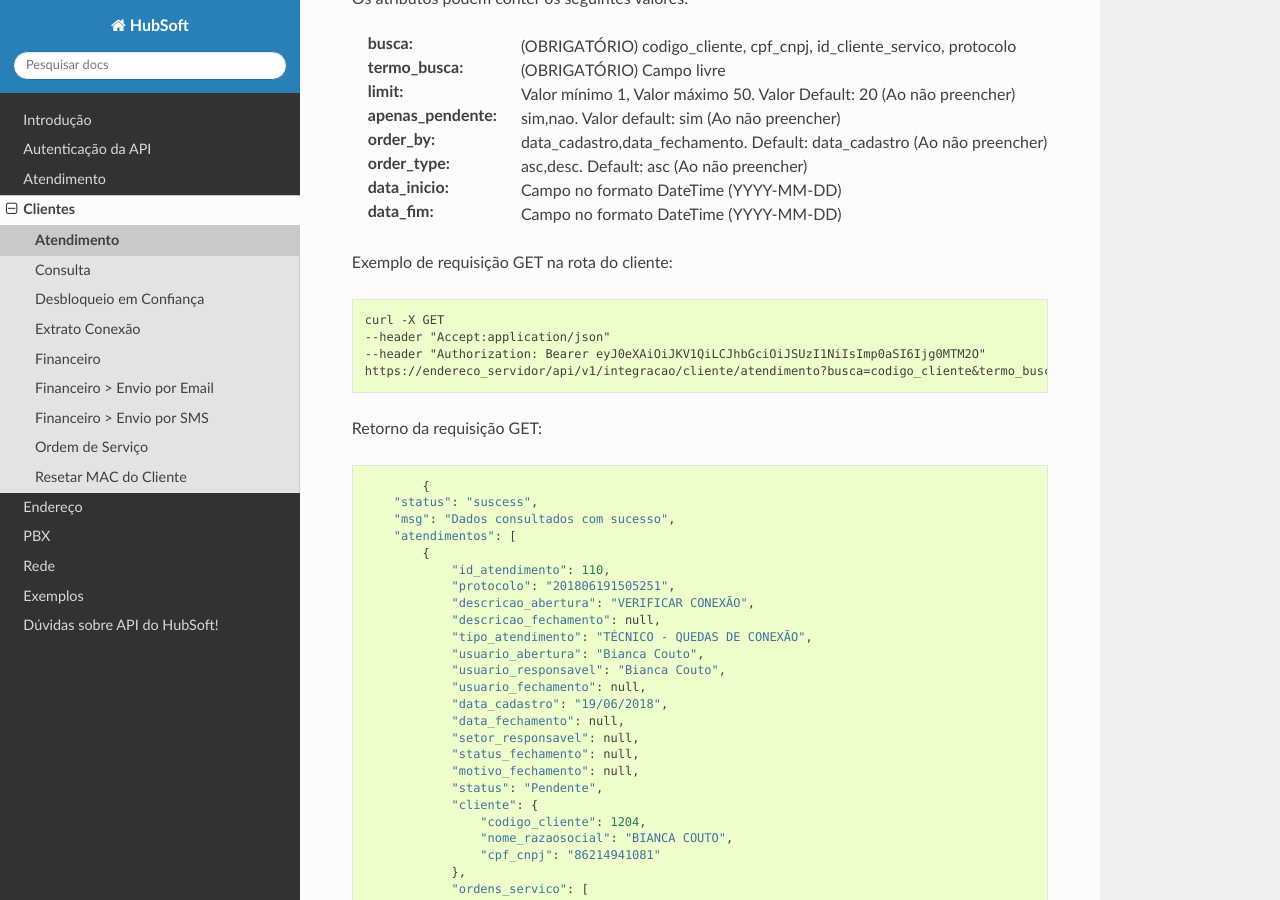
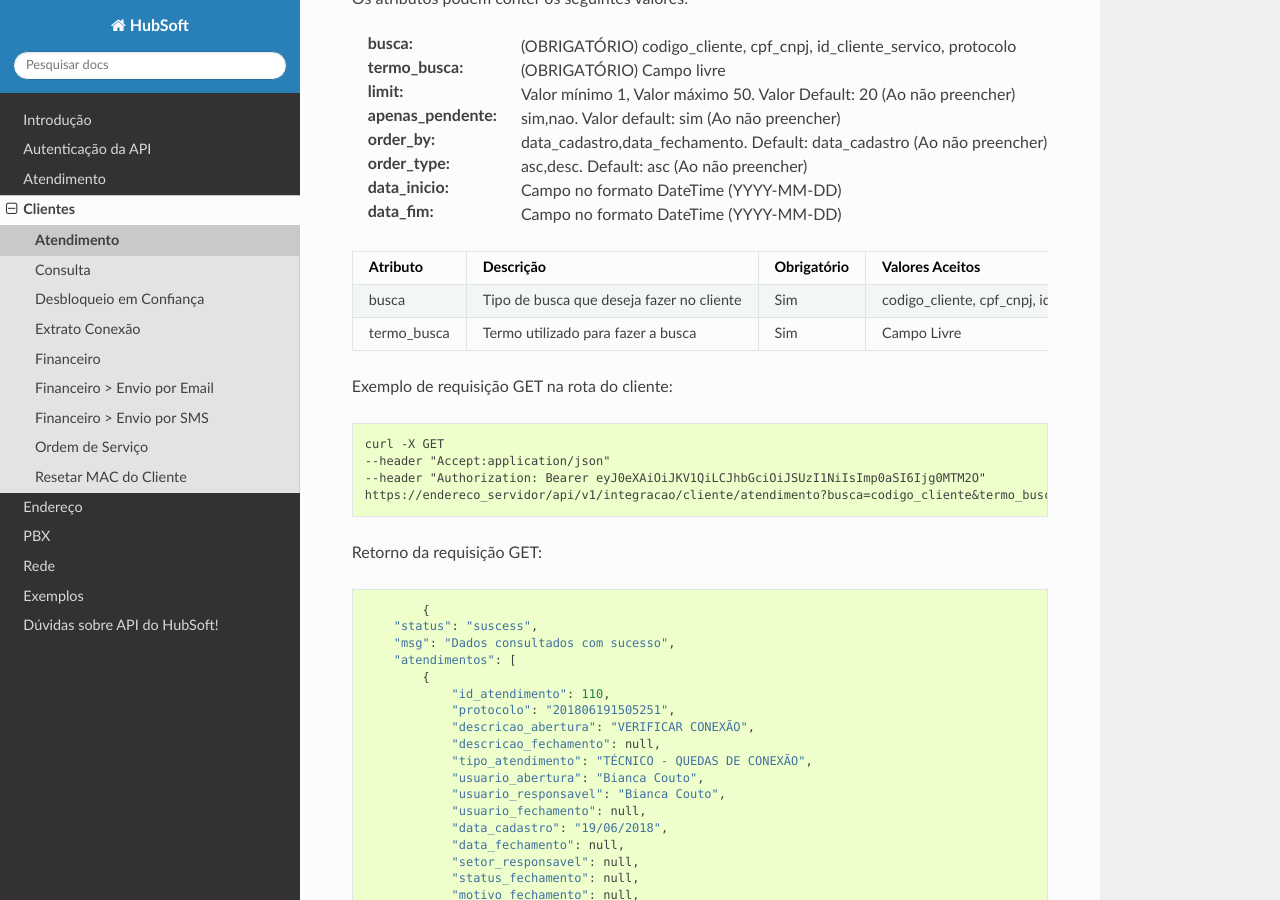
Before and after one commit to hubsoftbrasil/api, a Sphinx documentation site: the page built from docs/source/clientes/atendimento.rst, in a window 1280 px wide and 900 px high, scrolled down 858 px. Built offline with Sphinx 7.4.7 and the Read the Docs theme 2.0.0, drawn with Linux system fonts in a browser that asks for light colours.

Commit message:
Melhorias na documentacao

```diff
--- a/docs/source/clientes/atendimento.rst
+++ b/docs/source/clientes/atendimento.rst
@@ -36,6 +36,24 @@ Os atributos podem conter os seguintes valores:
 :order_type: asc,desc. Default: asc (Ao não preencher)
 :data_inicio: Campo no formato DateTime (YYYY-MM-DD)
 :data_fim: Campo no formato DateTime (YYYY-MM-DD)
+
+.. list-table::
+   :header-rows: 1
+
+   *  -  Atributo
+      -  Descrição
+      -  Obrigatório
+      -  Valores Aceitos
+
+   *  -  busca
+      -  Tipo de busca que deseja fazer no cliente
+      -  Sim
+      -  codigo_cliente, cpf_cnpj, id_cliente_servico, protocolo
+
+   *  -  termo_busca
+      -  Termo utilizado para fazer a busca
+      -  Sim
+      -  Campo Livre
 
 Exemplo de requisição GET na rota do cliente::
 
```
